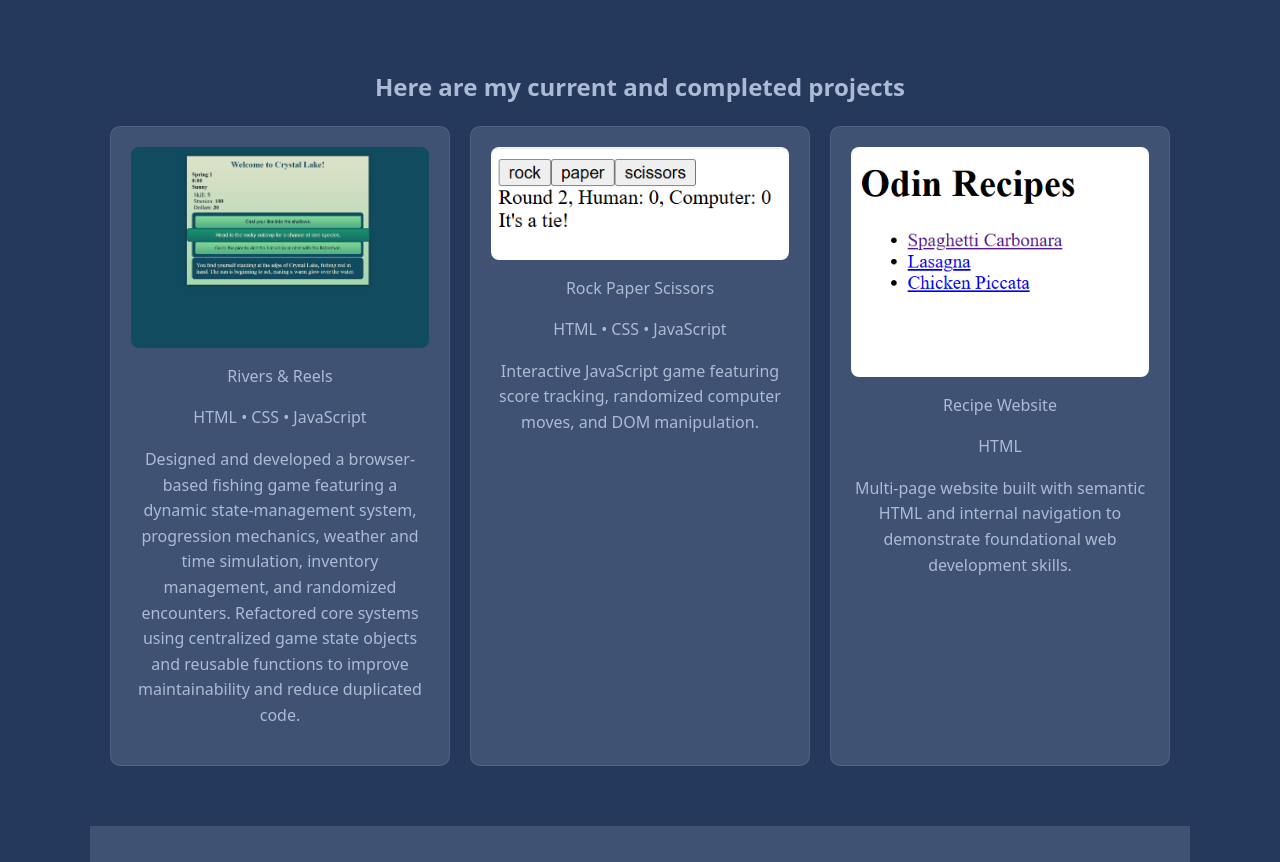
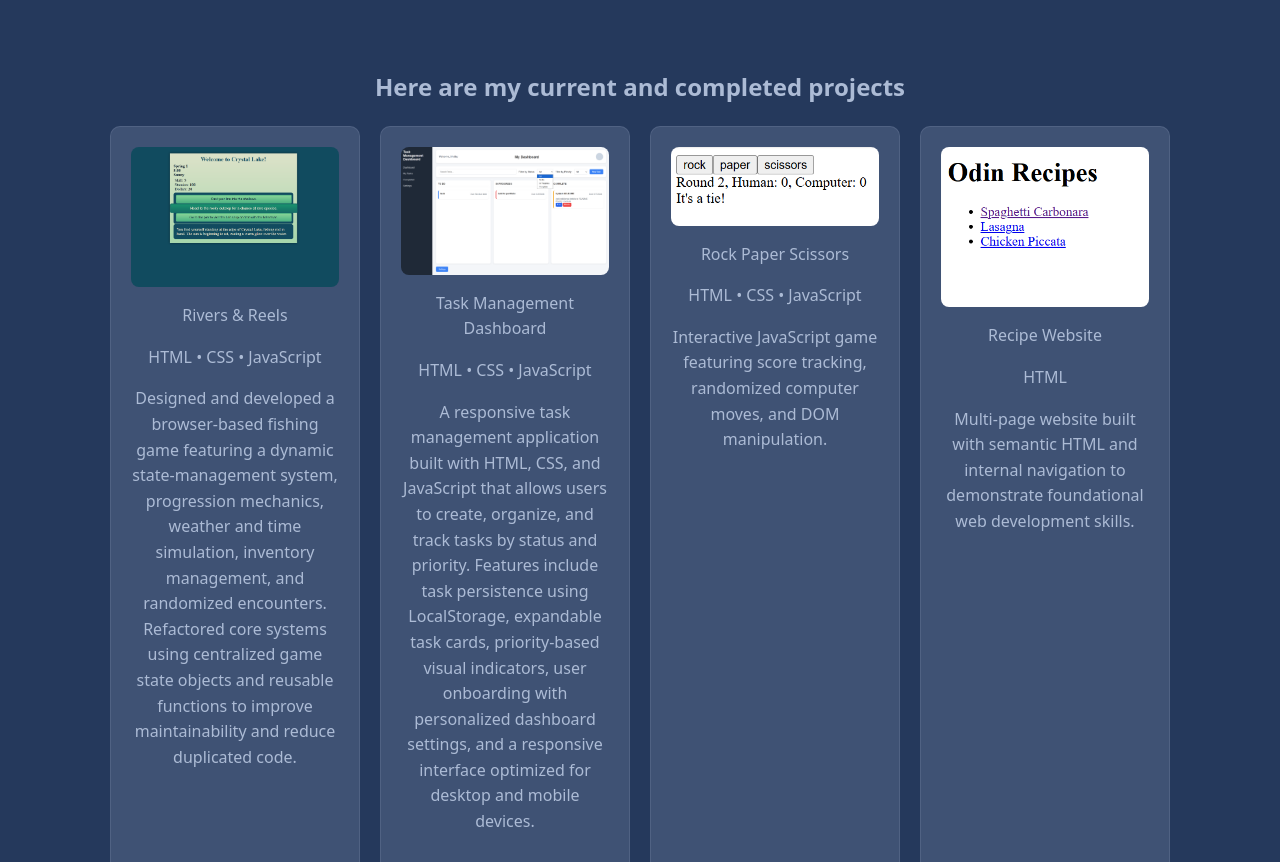
Before and after one commit to shelbyr230/personal-portfolio, a plain HTML site: page index.html in a window 1280 px wide. Shown: the part 1640-2502 px from the top of the page. Drawn offline with Linux system fonts and the light colour scheme.

Commit message:
added task management dashboard project with image

```diff
--- a/index.html
+++ b/index.html
@@ -99,6 +99,18 @@
             improve maintainability and reduce duplicated code.
           </p>
         </a>
+        <a class="project-tile" href="https://shelbyr230.github.io/task-management-dashboard/" target="_blank" rel="noopener noreferrer">
+          <img class="project-image" src="./images/task-management-img.png" alt="Project preview">
+          <p class="project-name">Task Management Dashboard</p>
+          <p class="project-tech">HTML • CSS • JavaScript</p>
+          <p class="project-description">
+            A responsive task management application built with HTML, CSS, and JavaScript
+            that allows users to create, organize, and track tasks by status and priority.
+            Features include task persistence using LocalStorage, expandable task cards,
+            priority-based visual indicators, user onboarding with personalized dashboard settings,
+            and a responsive interface optimized for desktop and mobile devices.
+          </p>
+        </a>
         <a class="project-tile" href="https://github.com/shelbyr230/rock-paper-scissors" target="_blank" rel="noopener noreferrer">
           <img class="project-image" src="./images/rock-paper-scissors-img.png" alt="Project preview">
           <p class="project-name">Rock Paper Scissors</p>
```
Also changed, not shown: images/task-management-img.png (added).
